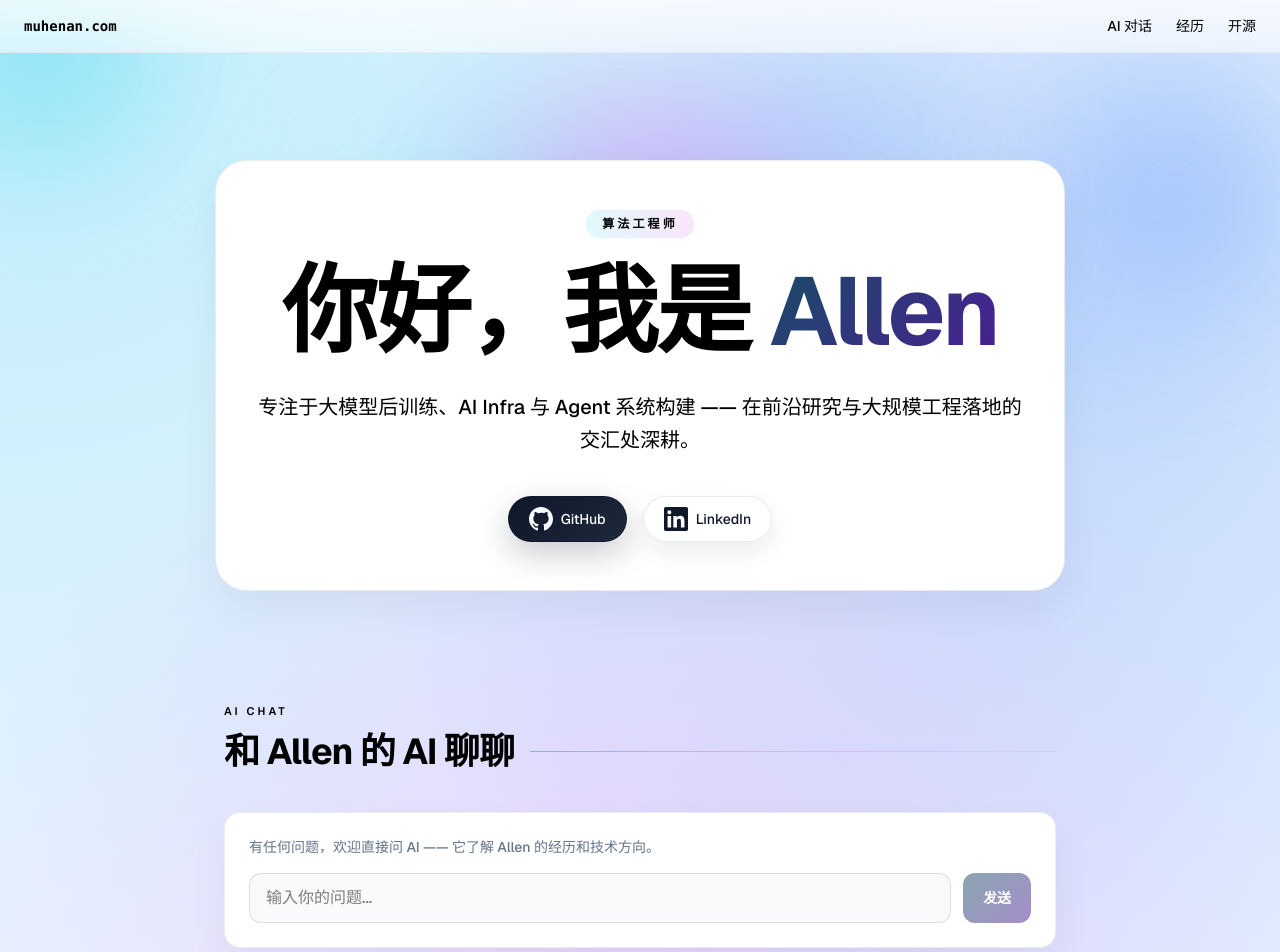
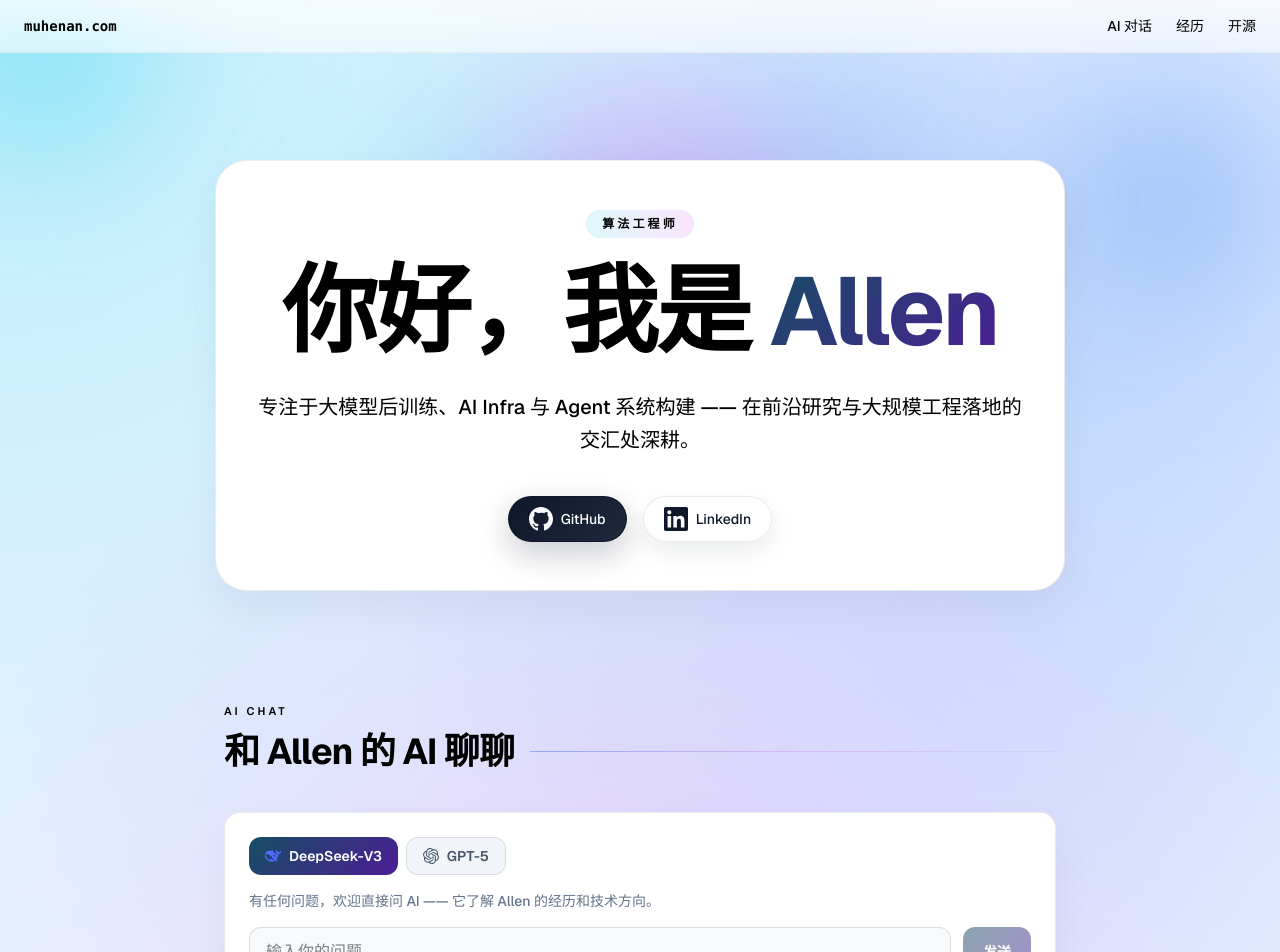
Before and after one commit to muhenan/allen-personal-website, a Next.js app: page / in a window 1280 px wide. Shown: the top 952 px of the page. Built offline with nearby package versions, Linux system fonts and the light colour scheme.

Commit message:
deepseek

```diff
--- a/app/api/chat/route.ts
+++ b/app/api/chat/route.ts
@@ -1,22 +1,7 @@
 import OpenAI from "openai";
 import { NextRequest } from "next/server";
 
-export async function POST(req: NextRequest) {
-  const apiKey = process.env.OPENAI_API;
-
-  if (!apiKey) {
-    return Response.json({ error: "API key not configured" }, { status: 500 });
-  }
-
-  const { message } = await req.json();
-
-  if (!message || typeof message !== "string") {
-    return Response.json({ error: "Invalid message" }, { status: 400 });
-  }
-
-  const client = new OpenAI({ apiKey });
-
-  const systemPrompt = `你是 Allen（母贺楠）的个人网站 AI 助手。你的主要任务是帮助访客了解 Allen 的教育背景、工作经历和开源项目。请用中文回答，语气友好、专业、简洁。如果被问到与 Allen 无关的话题，礼貌地引导回到 Allen 的相关信息。
+const systemPrompt = `你是 Allen（母贺楠）的个人网站 AI 助手。你的主要任务是帮助访客了解 Allen 的教育背景、工作经历和开源项目。请用中文回答，语气友好、专业、简洁。如果被问到与 Allen 无关的话题，礼貌地引导回到 Allen 的相关信息。
 
 以下是 Allen 的完整简历信息：
 
@@ -65,8 +50,33 @@ LinkedIn：https://www.linkedin.com/in/henan-mu-519b6624b/
 - xiaohongshu-mcp：构建小红书 AI Agent，基于 MCP 协议实现小红书账号的全自动运营（内容生成、发布、互动等端到端工作流）。GitHub 获星超 12,000，社区活跃用户超 500 人。
   链接：https://github.com/xpzouying/xiaohongshu-mcp`;
 
+export async function POST(req: NextRequest) {
+  const { message, model } = await req.json();
+
+  if (!message || typeof message !== "string") {
+    return Response.json({ error: "Invalid message" }, { status: 400 });
+  }
+
+  let client: OpenAI;
+  let modelId: string;
+
+  if (model === "deepseek") {
+    const apiKey = process.env.VOLCES_API_KEY;
+    if (!apiKey) return Response.json({ error: "DeepSeek API key not configured" }, { status: 500 });
+    client = new OpenAI({
+      apiKey,
+      baseURL: "https://ark.cn-beijing.volces.com/api/v3",
+    });
+    modelId = "deepseek-v3-2-251201";
+  } else {
+    const apiKey = process.env.OPENAI_API;
+    if (!apiKey) return Response.json({ error: "OpenAI API key not configured" }, { status: 500 });
+    client = new OpenAI({ apiKey });
+    modelId = "gpt-5-mini";
+  }
+
   const stream = await client.chat.completions.create({
-    model: "gpt-5-mini",
+    model: modelId,
     messages: [
       { role: "system", content: systemPrompt },
       { role: "user", content: message },
--- a/app/components/HomePage.tsx
+++ b/app/components/HomePage.tsx
@@ -256,12 +256,32 @@ function SectionHeading({
   );
 }
 
+type ModelId = "gpt5" | "deepseek";
+
+const MODELS: { id: ModelId; label: string; icon: React.ReactNode }[] = [
+  {
+    id: "deepseek",
+    label: "DeepSeek-V3",
+    icon: <img src="/logos/deepseek-color.svg" alt="DeepSeek" className="w-4 h-4" />,
+  },
+  {
+    id: "gpt5",
+    label: "GPT-5",
+    icon: (
+      <svg viewBox="0 0 24 24" fill="currentColor" className="w-4 h-4" aria-hidden="true">
+        <path d="M22.282 9.821a5.985 5.985 0 0 0-.516-4.91 6.046 6.046 0 0 0-6.51-2.9A6.065 6.065 0 0 0 4.981 4.18a5.985 5.985 0 0 0-3.998 2.9 6.046 6.046 0 0 0 .743 7.097 5.98 5.98 0 0 0 .51 4.911 6.051 6.051 0 0 0 6.515 2.9A5.985 5.985 0 0 0 13.26 24a6.056 6.056 0 0 0 5.772-4.206 5.99 5.99 0 0 0 3.997-2.9 6.056 6.056 0 0 0-.747-7.073zM13.26 22.43a4.476 4.476 0 0 1-2.876-1.04l.141-.081 4.779-2.758a.795.795 0 0 0 .392-.681v-6.737l2.02 1.168a.071.071 0 0 1 .038.052v5.583a4.504 4.504 0 0 1-4.494 4.494zM3.6 18.304a4.47 4.47 0 0 1-.535-3.014l.142.085 4.783 2.759a.771.771 0 0 0 .78 0l5.843-3.369v2.332a.08.08 0 0 1-.033.062L9.74 19.95a4.5 4.5 0 0 1-6.14-1.646zM2.34 7.896a4.485 4.485 0 0 1 2.366-1.973V11.6a.766.766 0 0 0 .388.676l5.815 3.355-2.02 1.168a.076.076 0 0 1-.071 0l-4.83-2.786A4.504 4.504 0 0 1 2.34 7.896zm16.597 3.855l-5.833-3.387 2.02-1.168a.076.076 0 0 1 .071 0l4.83 2.791a4.494 4.494 0 0 1-.676 8.105v-5.678a.79.79 0 0 0-.412-.663zm2.01-3.023l-.141-.085-4.774-2.782a.776.776 0 0 0-.785 0L9.409 9.23V6.897a.066.066 0 0 1 .028-.061l4.83-2.787a4.5 4.5 0 0 1 6.68 4.66zm-12.64 4.135l-2.02-1.164a.08.08 0 0 1-.038-.057V6.075a4.5 4.5 0 0 1 7.375-3.453l-.142.08L8.704 5.46a.795.795 0 0 0-.393.681zm1.097-2.365l2.602-1.5 2.607 1.5v2.999l-2.597 1.5-2.607-1.5z"/>
+      </svg>
+    ),
+  },
+];
+
 function ChatSection() {
   const [input, setInput] = useState("");
   const [reply, setReply] = useState("");
   const [loading, setLoading] = useState(false);
   const [error, setError] = useState("");
   const [elapsed, setElapsed] = useState(0);
+  const [selectedModel, setSelectedModel] = useState<ModelId>("deepseek");
   const timerRef = useRef<ReturnType<typeof setInterval> | null>(null);
 
   useEffect(() => {
@@ -284,7 +304,7 @@ function ChatSection() {
       const res = await fetch("/api/chat", {
         method: "POST",
         headers: { "Content-Type": "application/json" },
-        body: JSON.stringify({ message: msg }),
+        body: JSON.stringify({ message: msg, model: selectedModel }),
       });
       if (!res.ok) {
         const data = await res.json();
@@ -316,6 +336,26 @@ function ChatSection() {
           boxShadow: "0 18px 40px rgba(15,23,42,0.05)",
         }}
       >
+        <div className="flex gap-2">
+          {MODELS.map((m) => {
+            const active = selectedModel === m.id;
+            return (
+              <button
+                key={m.id}
+                onClick={() => { setSelectedModel(m.id); setReply(""); setError(""); }}
+                className="flex items-center gap-2 rounded-xl px-4 py-2 text-sm font-semibold transition-all"
+                style={{
+                  background: active ? "linear-gradient(135deg, #164e63, #4c1d95)" : "#f1f5f9",
+                  color: active ? "#ffffff" : "#475569",
+                  border: active ? "none" : "1px solid rgba(15,23,42,0.1)",
+                }}
+              >
+                {m.icon}
+                {m.label}
+              </button>
+            );
+          })}
+        </div>
         <p className="text-sm font-medium" style={{ color: "#64748b" }}>
           有任何问题，欢迎直接问 AI —— 它了解 Allen 的经历和技术方向。
         </p>
```
Also changed, not shown: public/logos/deepseek-color.svg (added).
